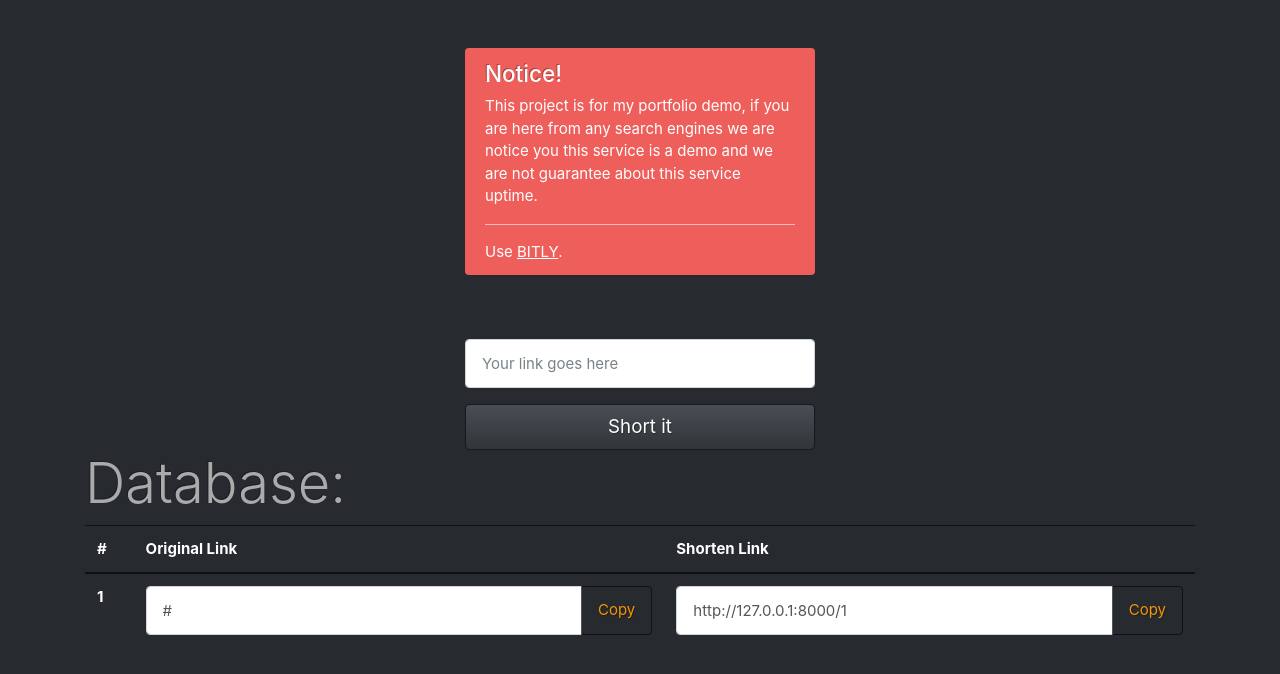
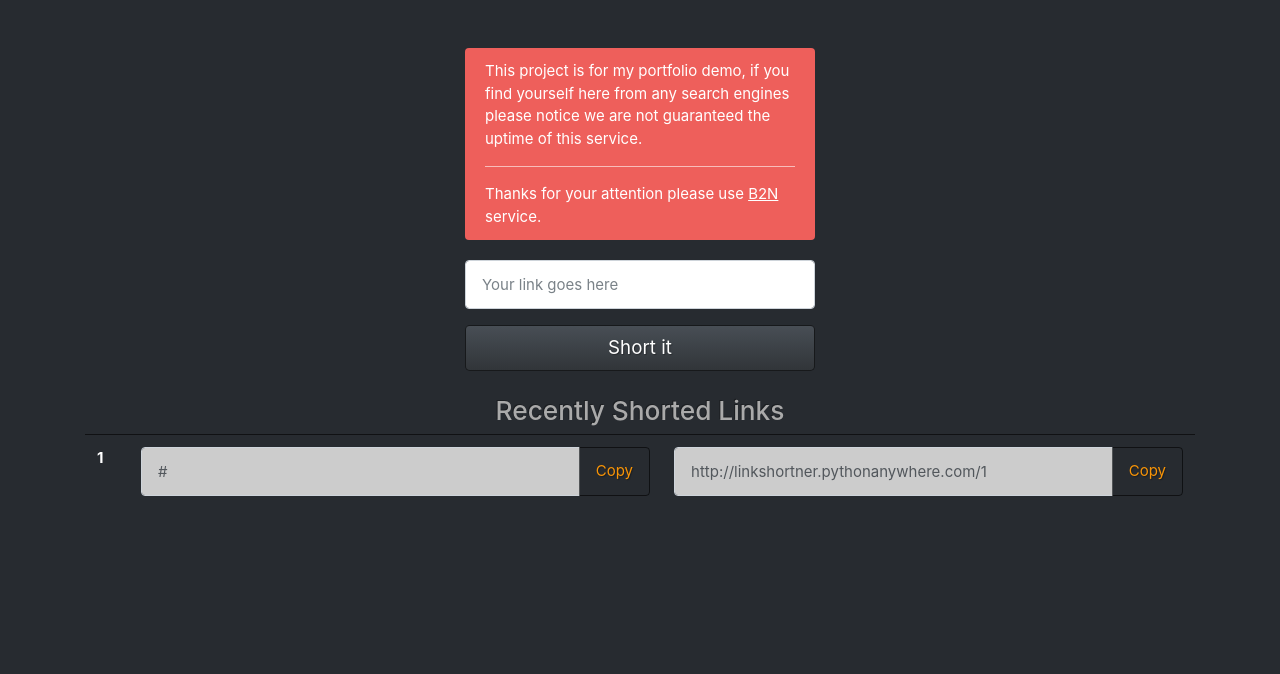
Before and after one commit to shahabmohammadi/Portfolio.Django.LinkShortner, a Django app: page / in a window 1280 px wide. Shown: the part 54-728 px from the top of the page. Run offline with Django 3.2, Linux system fonts and the light colour scheme; tables that the repository leaves empty hold one stand-in row (values such as "Sample post"); some libraries are stand-ins or nearby versions.

Commit message:
some changes in home html

```diff
--- a/templates/home.html
+++ b/templates/home.html
@@ -30,16 +30,15 @@
         <div class="col"></div>
         <div class="col">
             <div class="alert alert-danger" role="alert">
-                <h4 class="alert-heading">Notice!</h4>
-                <p>This project is for my portfolio demo, if you are here from any search engines we are notice you this
-                    service is a demo and we are not guarantee about this service uptime.</p>
+                <p>This project is for my portfolio demo, if you find yourself here from any search engines please
+                    notice we are not guaranteed the uptime of this service.</p>
                 <hr>
-                <p class="mb-0">Use <a href="https://bit.ly">BITLY</a>.</p>
+                <p class="mb-0">Thanks for your attention please use <a href="https://b2n.ir/">B2N</a> service.</p>
             </div>
         </div>
         <div class="col"></div>
     </div>
-    <div class="row pt-5">
+    <div class="row pt-1">
         <div class="col"></div>
         <div class="col">
             <form action="{% url 'home' %}" method="post">
@@ -50,26 +49,21 @@
         </div>
         <div class="col"></div>
     </div>
-    <h1 class="display-4">Database:</h1>
+    <div class="text-center pt-4">
+        <h3>Recently Shorted Links</h3>
+    </div>
     <div class="row">
         <div class="col">
             <table class="table">
-                <thead>
-                <tr>
-                    <th scope="col">#</th>
-                    <th scope="col">Original Link</th>
-                    <th scope="col">Shorten Link</th>
-                </tr>
-                </thead>
                 <tbody>
                 {% for form in resent_form %}
                     <tr>
                         <th scope="row">{{ form.pk }}</th>
                         <td>
-                            <div class="input-group mb-3">
+                            <div class="input-group">
                                 <input type="text" class="form-control" value="{{ form.url }}"
                                        aria-label="Url" aria-describedby="basic-addon2"
-                                       id="long-{{ form.pk }}">
+                                       id="long-{{ form.pk }}" readonly>
                                 <div class="input-group-append">
                                     <button class="btn btn-outline-warning"
                                             onclick="myFunction(id='long-{{ form.pk }}')">Copy
@@ -79,9 +73,10 @@
                         </td>
                         <td>
                             <div class="input-group mb-3">
-                                <input type="text" class="form-control" value="http://127.0.0.1:8000/{{ form.pk }}"
+                                <input type="text" class="form-control"
+                                       value="http://linkshortner.pythonanywhere.com/{{ form.pk }}"
                                        aria-label="Url" aria-describedby="basic-addon2"
-                                       id="short-{{ form.pk }}">
+                                       id="short-{{ form.pk }}" readonly>
                                 <div class="input-group-append">
                                     <button class="btn btn-outline-warning"
                                             onclick="myFunction(id='short-{{ form.pk }}')">
```
